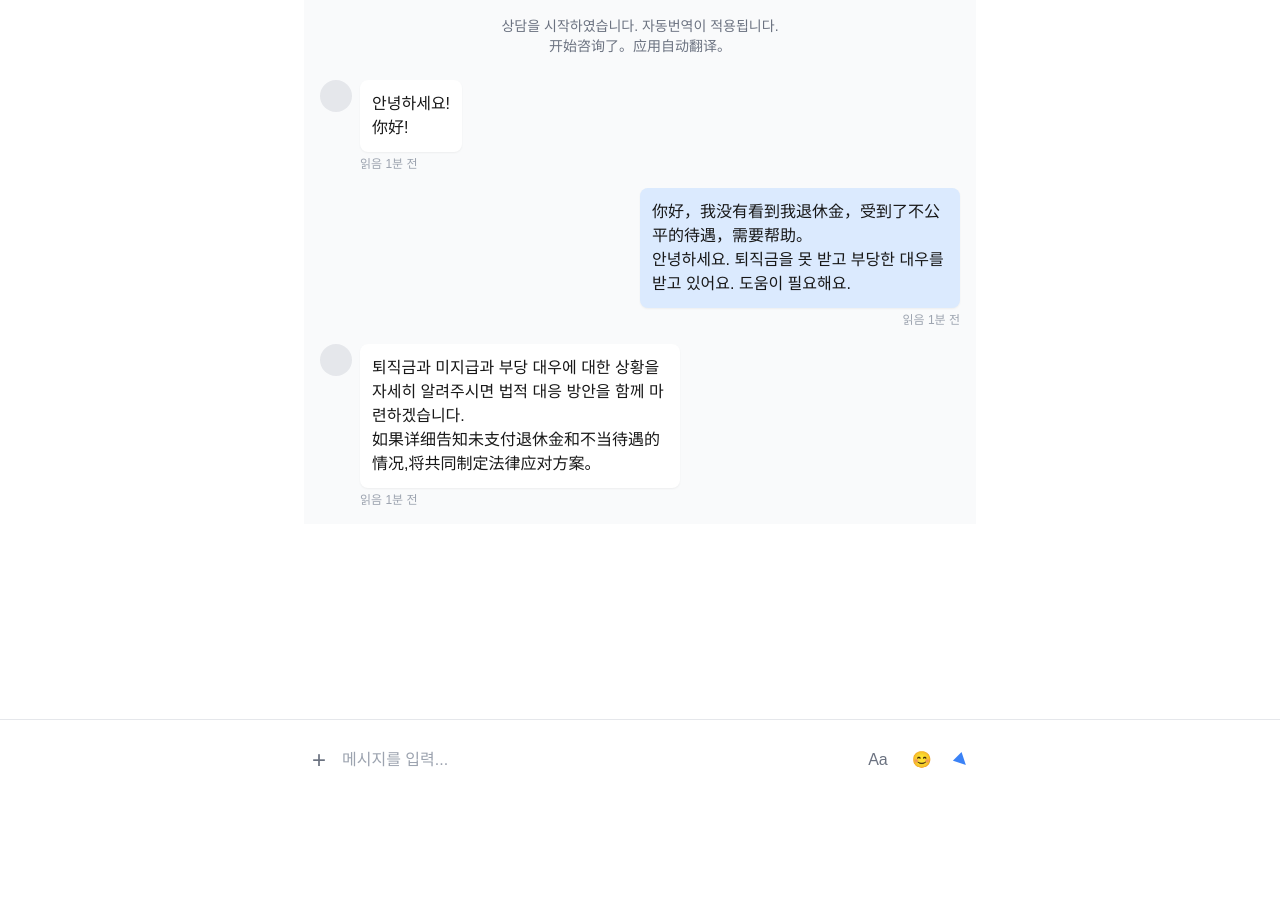
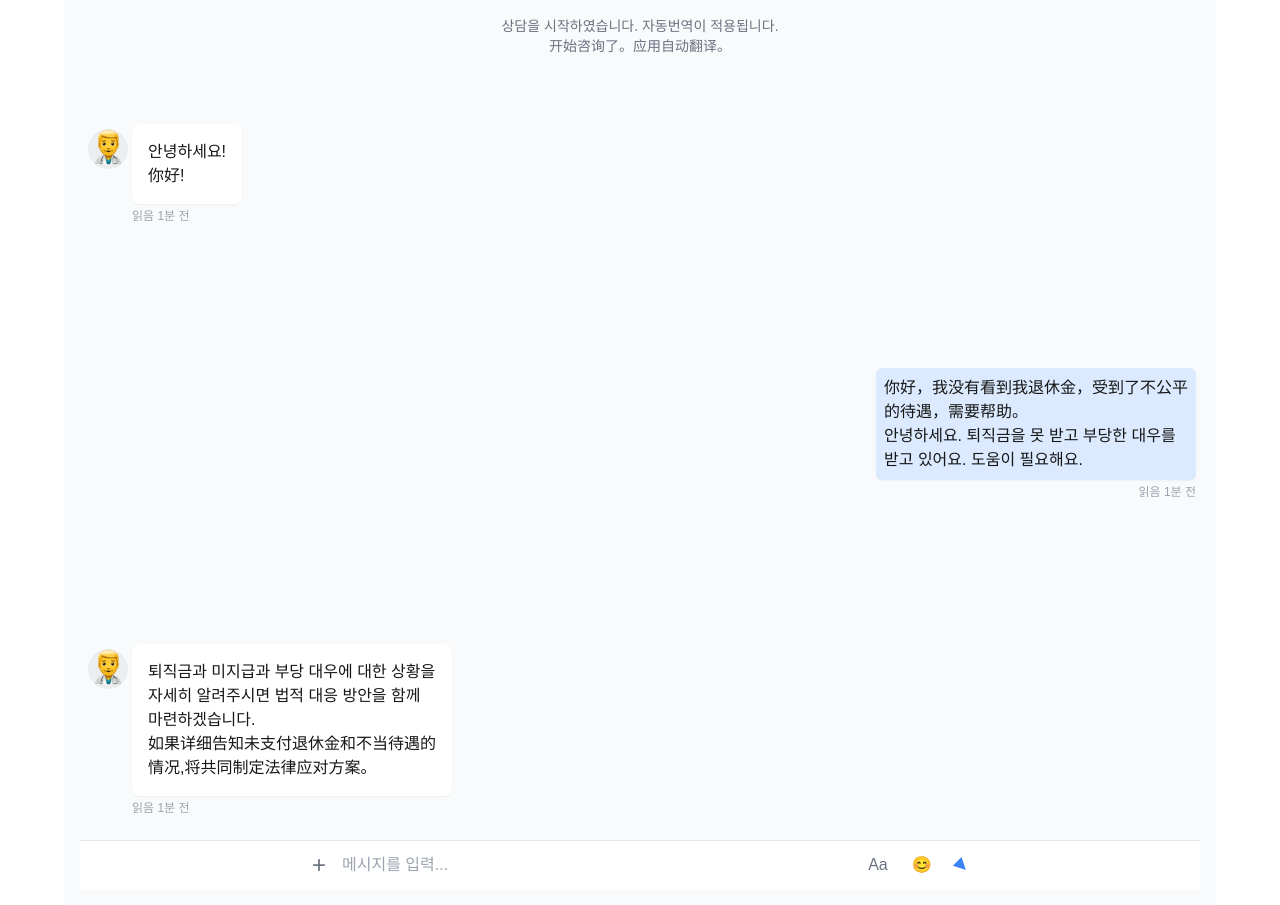
Before and after one commit to LawCare/Law_Care-FE, a Next.js app: page /live-chat in a window 1280 px wide. Before the commit the page ends 800 px from the top, so only its background shows below. Built offline with nearby package versions, Linux system fonts and the light colour scheme.

Commit message:
feat: ui 수정

```diff
--- a/src/components/LiveChat/Chatting.jsx
+++ b/src/components/LiveChat/Chatting.jsx
@@ -1,19 +1,21 @@
+import Image from 'next/image';
 import React from 'react';
+import manicon from '../../assets/icons/man icon.png';
 
 const ChatInterface = () => {
   return (
-    <div className="max-w-2xl mx-auto p-4 bg-gray-50">
-      <div className="text-center text-gray-500 text-sm mb-6">
+    <div className="max-w-6xl mx-auto p-4 bg-gray-50">
+      <div className="text-center text-gray-500 text-sm mb-16">
         상담을 시작하였습니다. 자동번역이 적용됩니다.
         <br />
         开始咨询了。应用自动翻译。
       </div>
 
-      <div className="space-y-4">
-        <div className="flex items-start">
-          <div className="w-8 h-8 rounded-full bg-gray-200 mr-2" />
+      <div className="space-y-36 p-1">
+        <div className="flex items-start ">
+          <Image src={manicon} alt="User" width={40} className='m-1' />
           <div className="flex flex-col">
-            <div className="bg-white rounded-lg p-3 shadow-sm max-w-xs">
+            <div className="bg-white rounded-lg p-4 shadow-sm max-w-xs">
               <p>안녕하세요!</p>
               <p>你好!</p>
             </div>
@@ -21,9 +23,9 @@ const ChatInterface = () => {
           </div>
         </div>
 
-        <div className="flex items-start justify-end">
+        <div className=" items-start justify-end ">
           <div className="flex flex-col items-end">
-            <div className="bg-blue-100 rounded-lg p-3 shadow-sm max-w-xs">
+            <div className="bg-blue-100 rounded-md p-2 shadow-sm max-w-xs">
               <p>你好，我没有看到我退休金，受到了不公平的待遇，需要帮助。</p>
               <p>안녕하세요. 퇴직금을 못 받고 부당한 대우를 받고 있어요. 도움이 필요해요.</p>
             </div>
@@ -32,18 +34,18 @@ const ChatInterface = () => {
         </div>
 
         <div className="flex items-start">
-          <div className="w-8 h-8 rounded-full bg-gray-200 mr-2" />
+          <Image src={manicon} alt="User" width={40} className='m-1'/>
           <div className="flex flex-col">
-            <div className="bg-white rounded-lg p-3 shadow-sm max-w-xs">
+            <div className="bg-white rounded-lg p-4 shadow-sm max-w-xs">
               <p>퇴직금과 미지급과 부당 대우에 대한 상황을 자세히 알려주시면 법적 대응 방안을 함께 마련하겠습니다.</p>
               <p>如果详细告知未支付退休金和不当待遇的情况,将共同制定法律应对方案。</p>
             </div>
-            <span className="text-xs text-gray-400 mt-1">읽음 1분 전</span>
-          </div>
+            <span className="text-xs text-gray-400 mt-1 mb-5">읽음 1분 전</span>
           </div>
         </div>
 
-      <div className="fixed bottom-0 left-0 right-0 bg-white border-t p-4">
+      </div>
+          <div className=" bottom-0 left-0 right-0 bg-white border-t">
             <div className="max-w-2xl mx-auto flex items-center">
               <button className="p-2 text-gray-500">
                 <span className="text-2xl">+</span>
@@ -53,7 +55,7 @@ const ChatInterface = () => {
                 placeholder="메시지를 입력..."
                 className="flex-1 p-2 border-none outline-none bg-transparent"
               />
-          <div className="flex space-x-2">
+              <div className="space-x-2">
                 <button className="p-2 text-gray-500">Aa</button>
                 <button className="p-2 text-gray-500">😊</button>
                 <button className="p-2 text-blue-500">
```
Lines whose indentation alone changed are shown as unchanged.
